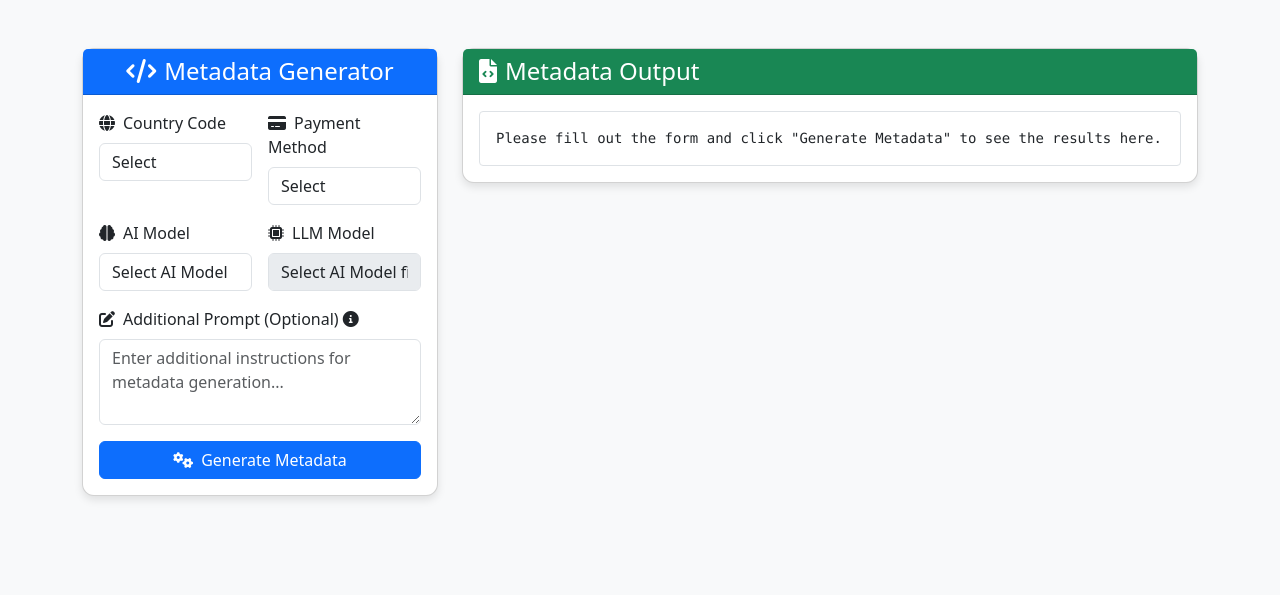
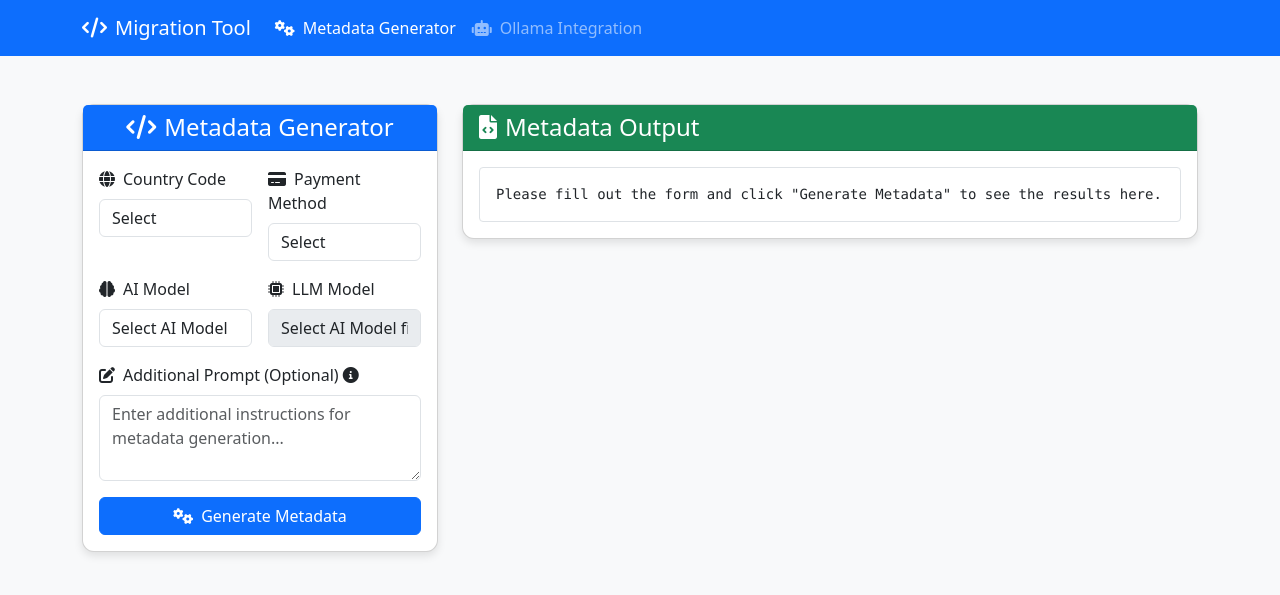
Before and after one commit to kanishkarthik/dotnet-to-angular-migration, a Flask app: page / in a window 1280 px wide. Shown: the top 595 px of the page. Run offline with Flask 3, Linux system fonts and the light colour scheme; parts of the project's set-up code (start-up, migrations or seed data) failed here and were passed over.

Commit message:
Add Ollama integration with new routes and templates; refactor main template to extend base layout

```diff
--- a/MetaDataParser/main.py
+++ b/MetaDataParser/main.py
@@ -4,6 +4,7 @@ from services.config_loader import load_configurations
 from services.metadata_generator import MetadataGenerator
 from decorators import handle_errors
 from utils.logger import logger
+#from services.ollama_service import OllamaService
 
 app = Flask(__name__)
 CONFIGURATIONS = load_configurations()
@@ -12,10 +13,33 @@ metadata_generator = MetadataGenerator(
     ASPNETMVC_APP_PATH,
     ANGULAR_APP_METADATA_PATH
 )
+#ollama_service = OllamaService()
 
 @app.route("/")
 def index():
-    return render_template("main.html")
+    return render_template("main.html", active_page='metadata')
+
+@app.route("/ollama")
+def ollama_page():
+    return render_template("ollama.html", active_page='ollama')
+
+@app.route("/api/ollama", methods=["POST"])
+@handle_errors
+def process_ollama_request():
+    data = request.json
+    model_name = data.get("model_name")
+    prompt = data.get("prompt")
+    context = data.get("context")
+
+    if not all([model_name, prompt]):
+        raise ValueError("Model name and prompt are required!")
+
+    try:
+        response = ""#ollama_service.generate_response(model_name, prompt, context)
+        return jsonify({"response": response})
+    except Exception as e:
+        logger.error(f"Error in Ollama processing: {str(e)}")
+        raise
 
 @app.route("/generate-metadata", methods=["POST"])
 @handle_errors
--- /dev/null
+++ b/MetaDataParser/templates/base.html
@@ -0,0 +1,37 @@
+<!DOCTYPE html>
+<html lang="en">
+<head>
+    <meta charset="UTF-8">
+    <meta name="viewport" content="width=device-width, initial-scale=1.0">
+    <title>{% block title %}Migration Tool{% endblock %}</title>
+    <link href="https://cdn.jsdelivr.net/npm/bootstrap@5.3.0-alpha1/dist/css/bootstrap.min.css" rel="stylesheet">
+    <link href="https://cdnjs.cloudflare.com/ajax/libs/font-awesome/6.0.0-beta3/css/all.min.css" rel="stylesheet">
+    <link href="../static/css/style.css" rel="stylesheet">
+</head>
+<body>
+    <nav class="navbar navbar-expand-lg navbar-dark bg-primary">
+        <div class="container">
+            <a class="navbar-brand" href="/"><i class="fas fa-code me-2"></i>Migration Tool</a>
+            <button class="navbar-toggler" type="button" data-bs-toggle="collapse" data-bs-target="#navbarNav">
+                <span class="navbar-toggler-icon"></span>
+            </button>
+            <div class="collapse navbar-collapse" id="navbarNav">
+                <ul class="navbar-nav">
+                    <li class="nav-item">
+                        <a class="nav-link {% if active_page == 'metadata' %}active{% endif %}" href="/"><i class="fas fa-cogs me-2"></i>Metadata Generator</a>
+                    </li>
+                    <li class="nav-item">
+                        <a class="nav-link {% if active_page == 'ollama' %}active{% endif %}" href="/ollama"><i class="fas fa-robot me-2"></i>Ollama Integration</a>
+                    </li>
+                </ul>
+            </div>
+        </div>
+    </nav>
+
+    {% block content %}{% endblock %}
+
+    <script src="https://cdn.jsdelivr.net/npm/bootstrap@5.3.0-alpha1/dist/js/bootstrap.bundle.min.js"></script>
+    <script src="../static/js/script.js"></script>
+    {% block extra_scripts %}{% endblock %}
+</body>
+</html>
--- a/MetaDataParser/templates/main.html
+++ b/MetaDataParser/templates/main.html
@@ -1,14 +1,8 @@
-<!DOCTYPE html>
-<html lang="en">
-<head>
-    <meta charset="UTF-8">
-    <meta name="viewport" content="width=device-width, initial-scale=1.0">
-    <title>Metadata Generator</title>
-    <link href="https://cdn.jsdelivr.net/npm/bootstrap@5.3.0-alpha1/dist/css/bootstrap.min.css" rel="stylesheet">
-    <link href="https://cdnjs.cloudflare.com/ajax/libs/font-awesome/6.0.0-beta3/css/all.min.css" rel="stylesheet">
-    <link href="../static/css/style.css" rel="stylesheet">
-</head>
-<body>
+{% extends "base.html" %}
+
+{% block title %}Metadata Generator{% endblock %}
+
+{% block content %}
 <div class="container mt-5">
     <div class="row">
         <!-- Input Section -->
@@ -109,8 +103,4 @@
         </div>
     </div>
 </div>
-
-<script src="https://cdn.jsdelivr.net/npm/bootstrap@5.3.0-alpha1/dist/js/bootstrap.bundle.min.js"></script>
-<script src="../static/js/script.js"></script>
-</body>
-</html>
+{% endblock %}
```
Also changed, not shown: MetaDataParser/templates/ollama.html (added, +53 -0 lines).
